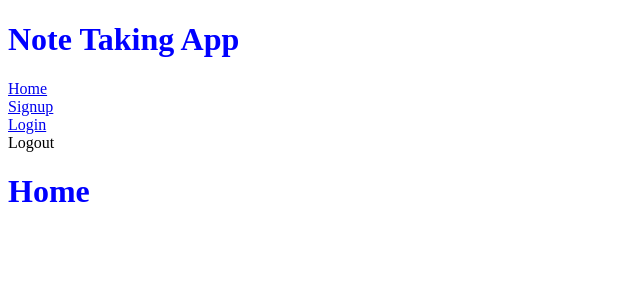
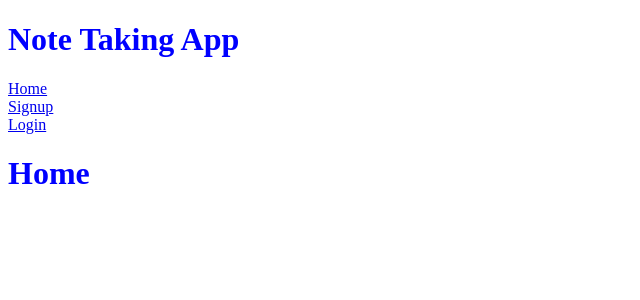
Before and after one commit to laurieroy/react-notes, a React app: page / in a window 1280 px wide. Shown: the top 300 px of the page, without its empty margins (0-640 px from the left). Built offline with nearby package versions, Linux system fonts and the light colour scheme.

Commit message:
Conditonally display login buttons

```diff
--- a/src/components/Nav.jsx
+++ b/src/components/Nav.jsx
@@ -4,7 +4,7 @@ import { Link } from "react-router-dom";
 import { useAppState } from "../AppState.jsx";
 
 const Nav = (props) => {
-  const { dispatch } = useAppState();
+  const { state, dispatch } = useAppState();
 
   return (
     <header>
@@ -13,20 +13,20 @@ const Nav = (props) => {
         <Link to="/">
           <div>Home</div>
         </Link>
-        <Link to="/auth/signup">
+        {!state.token ? (<><Link to="/auth/signup">
           <div>Signup</div>
         </Link>
         <Link to="/auth/login">
           <div>Login</div>
-        </Link>
-        <div
+        </Link> </>) : null }
+        { state.token ? <div
           onClick={() => {
             dispatch({ type: "logout" });
             props.history.push("/");
           }}
         >
           Logout
-        </div>
+        </div> : null}
       </nav>
     </header>
   );
```
